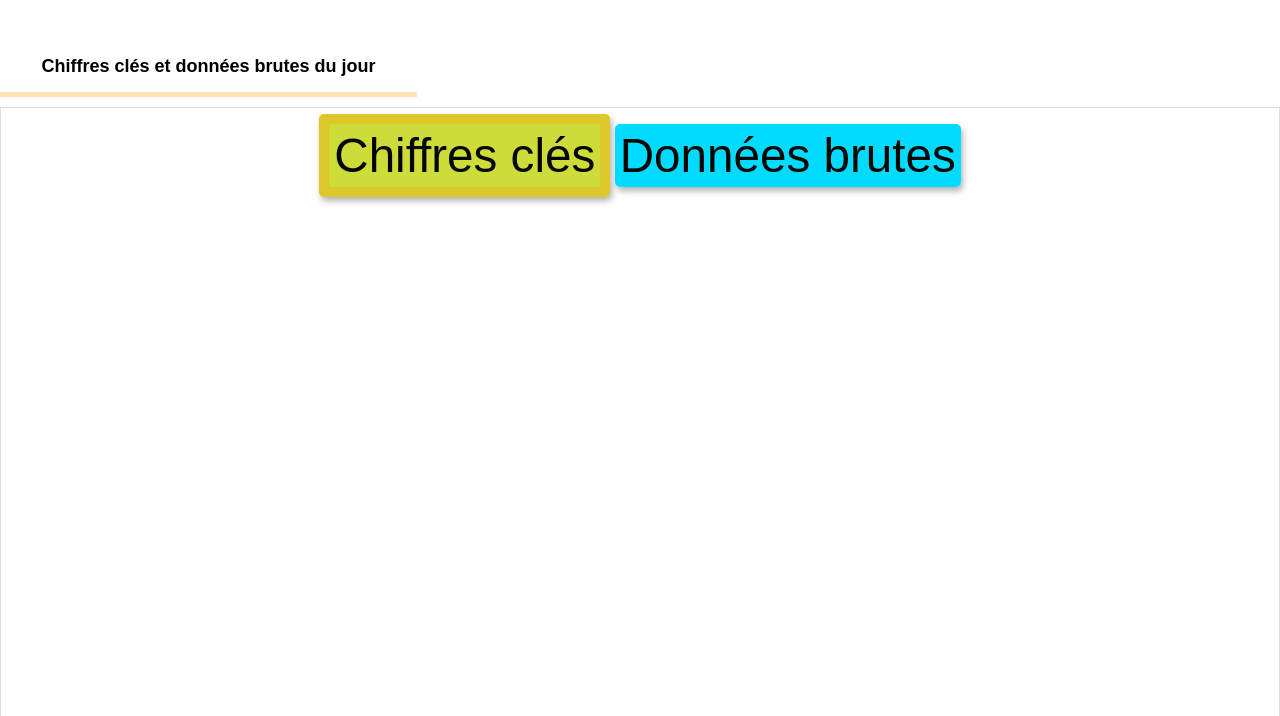
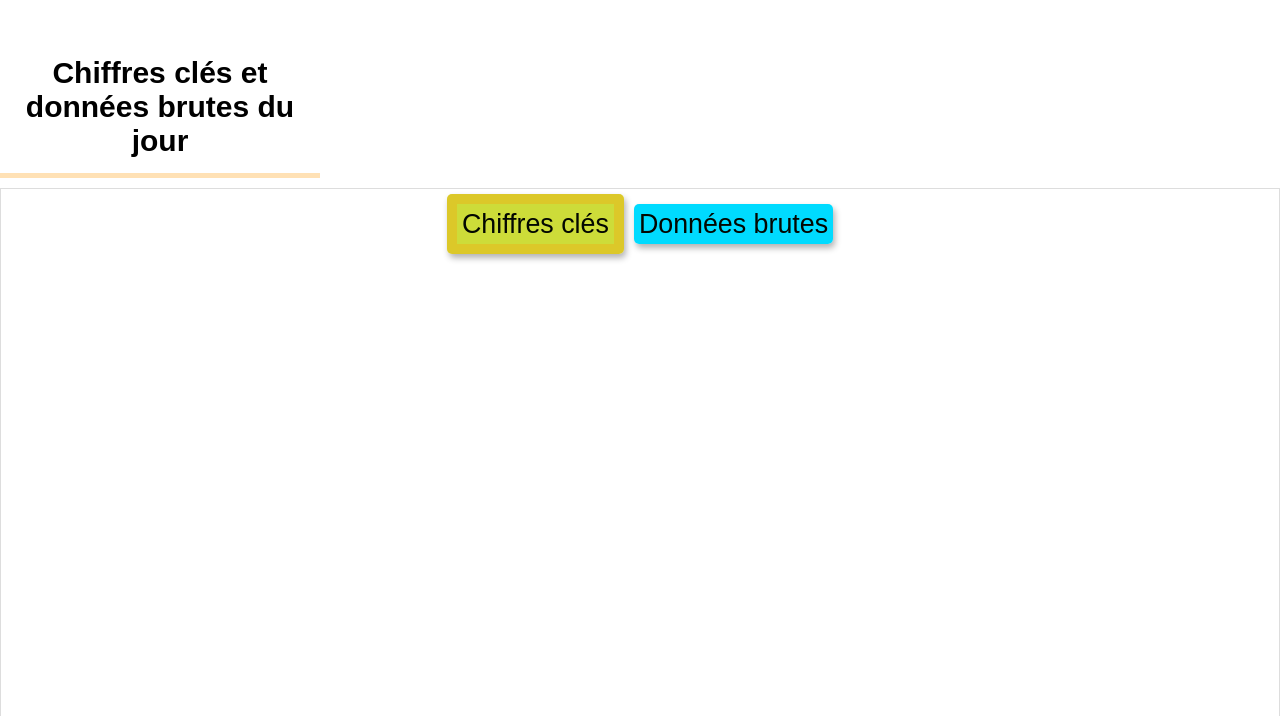
Before and after one commit to jadynekena/abs-app, a plain HTML site: page 404.html in a window 1280 px wide. Shown: the part 84-800 px from the top of the page. Drawn offline with nearby package versions, Linux system fonts and the light colour scheme; some packages are replaced by stand-ins of ours; a script that the page names is missing.

Commit message:
sub tab font size

```diff
--- a/app.css
+++ b/app.css
@@ -380,9 +380,9 @@ iframe{
   display: inline-block;
   cursor: pointer;
   padding: 15px;
-  font-size: calc(14px + 0.5vh);
   font-weight: bold;
   min-width: 200px;
+  font-size: calc(14px + 250% - 3vh);
 }
 
 .tab:hover {
@@ -419,6 +419,7 @@ iframe{
 /* Sub-tabs */
 .sub-tabs-container {
   margin: 20px;
+  display: inline-table;
 }
 .sub-tabs-container label {
   color: #030700;
@@ -429,7 +430,10 @@ iframe{
   border-radius: 5px;
   padding: 5px;
   cursor: pointer;
-  font-size: calc(14px + 1vh + 2vw);
+  font-size: calc(14px + 1vw);
+  white-space: nowrap; /*no breaks*/
+  margin: 5px;
+  position: relative;
 }
 
 .sub-tabs-container label:active {
@@ -457,9 +461,12 @@ iframe{
   background-color: #a9f3ff;
 }
 
-.sub_tab_selected {
-  border-bottom: 5px solid #ffe1b5;
+.selected_sub_tab {
+  border: 10px solid #ff99004a;
+  z-index: 1;
+  margin: 13px;
 }
+
 
 
 /* Tabs Content */
@@ -490,8 +497,3 @@ iframe{
 #welcomer {
   padding: 5px 10px;
 }
-
-
-.selected_sub_tab {
-  border: 10px solid #ff99004a;
-}
```
